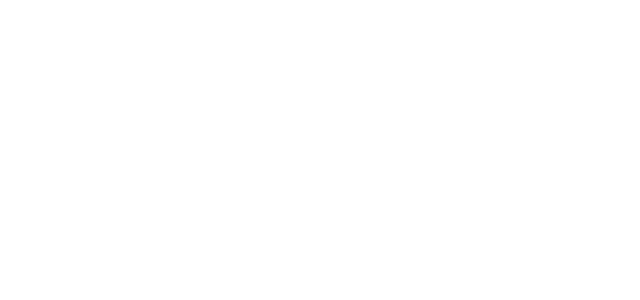
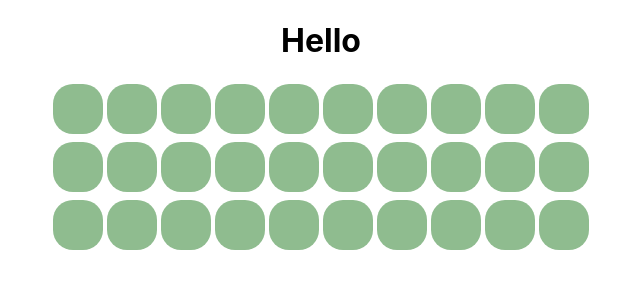
Before and after one commit to chinmay29hub/ware.io, a React (Create React App) app in the folder frontend/: page / in a window 1280 px wide. Shown: the top 300 px of the page, without its empty margins (319-959 px from the left). Built offline with nearby package versions, Linux system fonts and the light colour scheme.

Commit message:
added map
map functionalty

```diff
--- a/frontend/src/App.js
+++ b/frontend/src/App.js
@@ -1,8 +1,10 @@
 import './App.css';
-
+import Map from './components/Map/Map'
 function App() {
   return (
     <div className="App">
+    <h1>Hello</h1>
+    <Map/>
     </div>
   );
 }
--- a/frontend/src/components/Map/Map.js
+++ b/frontend/src/components/Map/Map.js
@@ -0,0 +1,55 @@
+import Slots from './slots'
+function Map() {
+    // const mystyle = {
+    //     width: "50px",
+    //     height: "50px",
+    //     borderRadius: "20px",
+    //     backgroundColor: "green",
+    //     display: "inline-block",
+    //     margin:"2px",
+    //   };
+    return (
+    <div>
+        <div>
+            <Slots/>
+            <Slots/>
+            <Slots/>
+            <Slots/>
+            <Slots/>
+            <Slots/>
+            <Slots/>
+            <Slots/>
+            <Slots/>
+            <Slots/>
+        </div>
+        <div>
+            <Slots/>
+            <Slots/>
+            <Slots />
+            <Slots />
+            <Slots/>
+            <Slots/>
+            <Slots/>
+            <Slots/>
+            <Slots/>
+            <Slots/>
+        </div>
+        <div>
+            <Slots/>
+            <Slots/>
+            <Slots/>
+            <Slots/>
+            <Slots/>
+            <Slots/>
+            <Slots/>
+            <Slots/>
+            <Slots/>
+            <Slots/>
+        </div>
+
+    </div>
+
+    );
+  }
+
+  export default Map;
--- /dev/null
+++ b/frontend/src/components/Map/slots.js
@@ -0,0 +1,24 @@
+import {useState} from 'react';
+function Slots() {
+
+
+   const [slotColor, setSlotColor] = useState("darkseagreen")
+    const mystyle = {
+        width: "50px",
+        height: "50px",
+        borderRadius: "20px",
+        backgroundColor: slotColor,
+        display: "inline-block",
+        margin:"2px",
+      };
+      const handleClick=()=>{
+        if(slotColor=="darkseagreen"){setSlotColor("green")}
+        else setSlotColor("darkseagreen")
+      }
+    return (
+      <div style={mystyle} onClick={handleClick}  >
+        {/* <span style={mystyle}></span> */}
+      </div>
+    );
+  }
+export default Slots;
--- a/package.json
+++ b/package.json
@@ -5,8 +5,8 @@
   "main": "index.js",
   "scripts": {
     "test": "echo \"Error: no test specified\" && exit 1",
-    "frontend": "cd client && npm start",
-    "backend": "cd server && npm start",
+    "frontend": "cd frontend && npm start",
+    "backend": "cd backend && npm start",
     "dev": "concurrently \"npm run frontend\" \"npm run backend\""
   },
   "author": "altajvirani",
```
